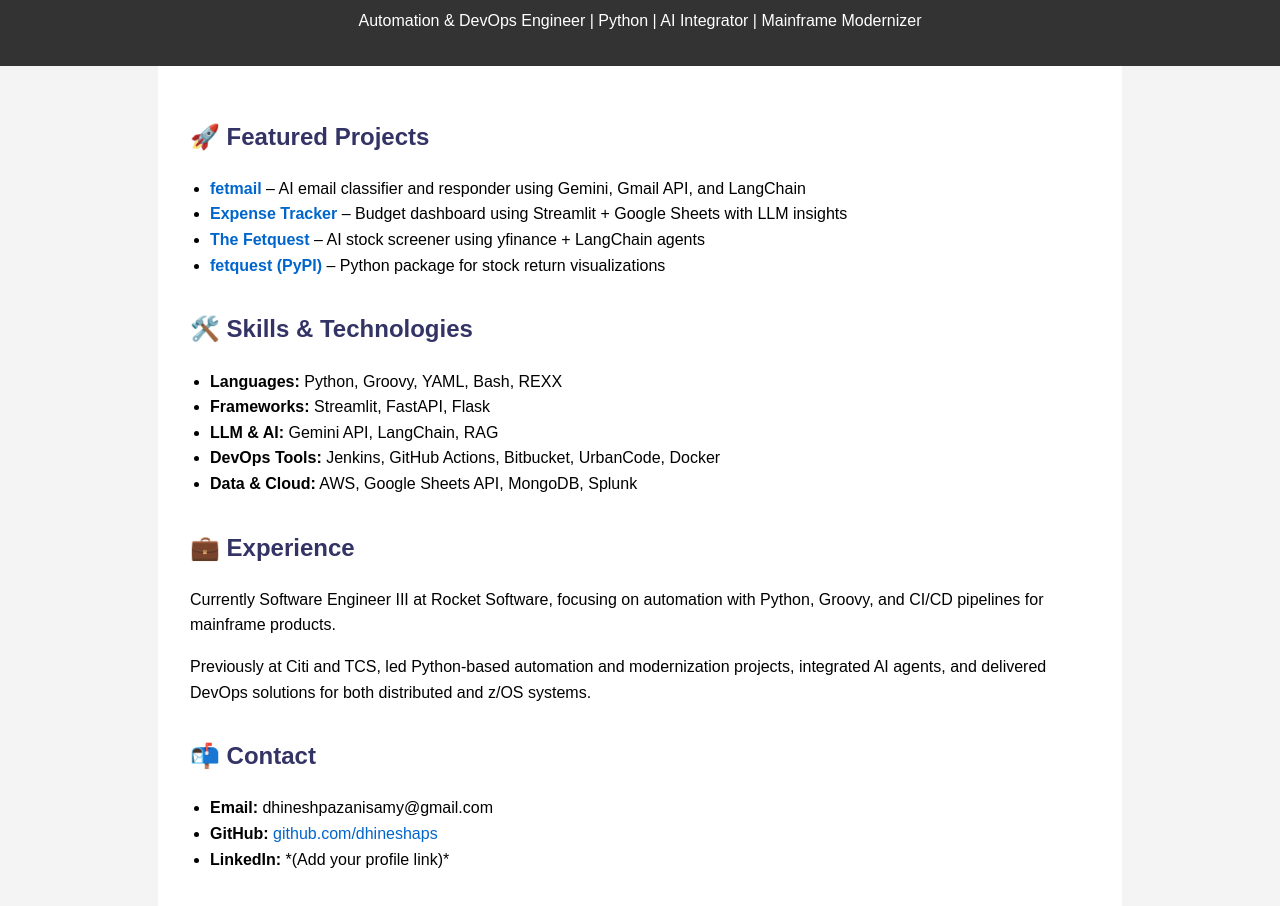
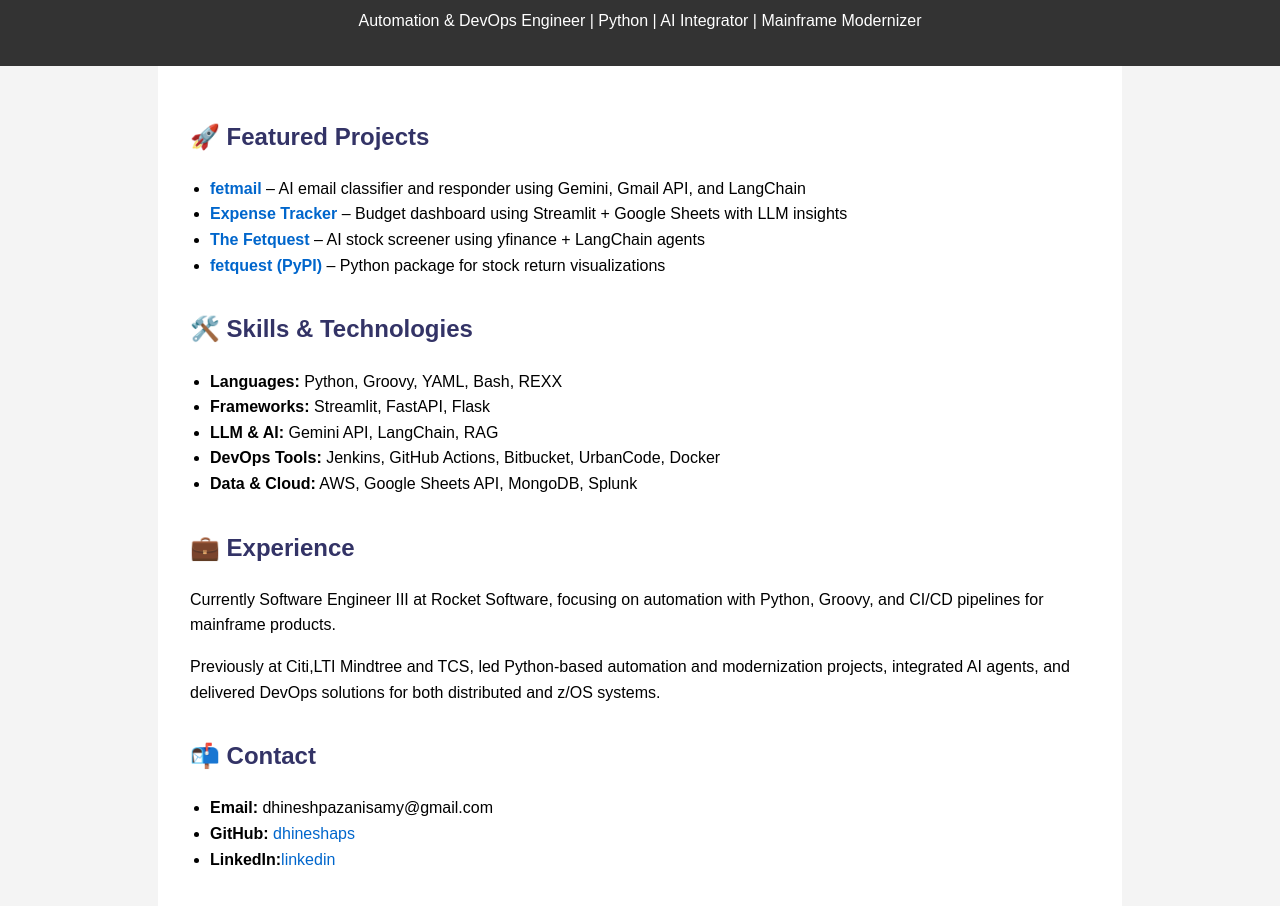
Before and after one commit to dhineshaps/dhineshaps.github.io, a plain HTML site: page index.html in a window 1280 px wide. Shown: the part 102-1008 px from the top of the page. Drawn offline with Linux system fonts and the light colour scheme.

Commit message:
Update index.html

```diff
--- a/index.html
+++ b/index.html
@@ -45,15 +45,15 @@
     <div class="section">
       <h2>💼 Experience</h2>
       <p>Currently Software Engineer III at Rocket Software, focusing on automation with Python, Groovy, and CI/CD pipelines for mainframe products.</p>
-      <p>Previously at Citi and TCS, led Python-based automation and modernization projects, integrated AI agents, and delivered DevOps solutions for both distributed and z/OS systems.</p>
+      <p>Previously at Citi,LTI Mindtree and TCS, led Python-based automation and modernization projects, integrated AI agents, and delivered DevOps solutions for both distributed and z/OS systems.</p>
     </div>
 
     <div class="section">
       <h2>📬 Contact</h2>
       <ul>
         <li><strong>Email:</strong> dhineshpazanisamy@gmail.com</li>
-        <li><strong>GitHub:</strong> <a href="https://github.com/dhineshaps">github.com/dhineshaps</a></li>
-        <li><strong>LinkedIn:</strong> *(Add your profile link)*</li>
+        <li><strong>GitHub:</strong> <a href="https://github.com/dhineshaps">dhineshaps</a></li>
+        <li><strong>LinkedIn:</strong><a href="https://www.linkedin.com/in/dhineshpazaisamy">linkedin</a></li>
       </ul>
     </div>
   </div>
```
